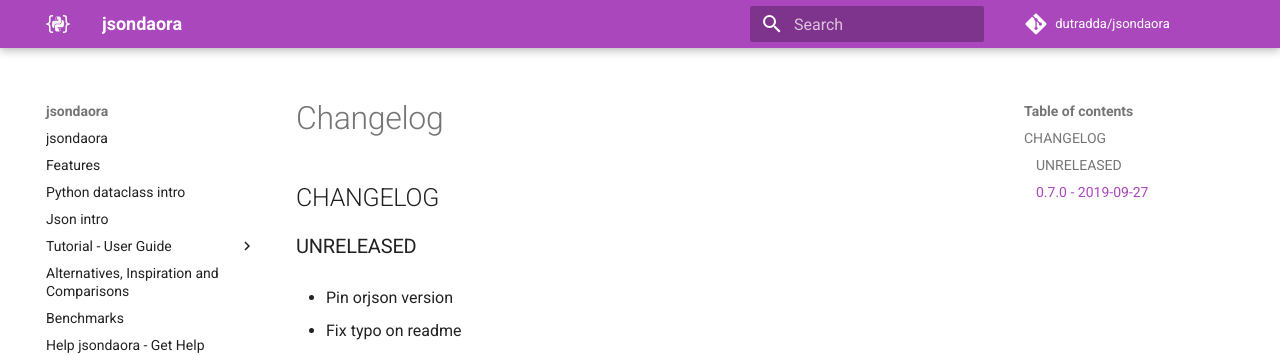
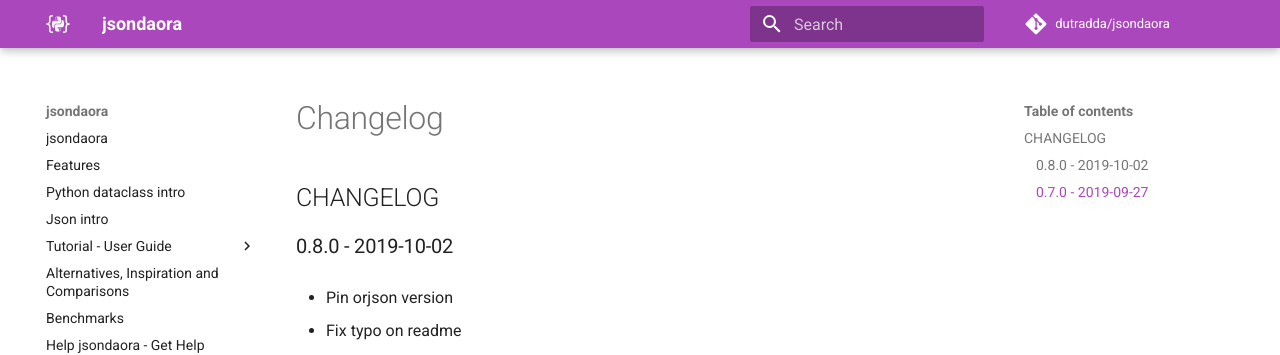
Before and after one commit to dutradda/jsondaora, an MkDocs documentation site: the page built from docs/changelog.md, in a window 1280 px wide. Shown: the top 355 px of the page. Built offline with MkDocs 1.6.1 and Material for MkDocs 9.7.7, drawn with Linux system fonts in a browser that asks for light colours; comment, search, counter and statistics services are not loaded.

Commit message:
Update CHANGELOG

```diff
--- a/docs/changelog.md
+++ b/docs/changelog.md
@@ -1,6 +1,6 @@
 ## CHANGELOG
 
-### UNRELEASED
+### 0.8.0 - 2019-10-02
 
  - Pin orjson version
 
```
Also changed, not shown: CHANGELOG.md (+1 -1 lines).
